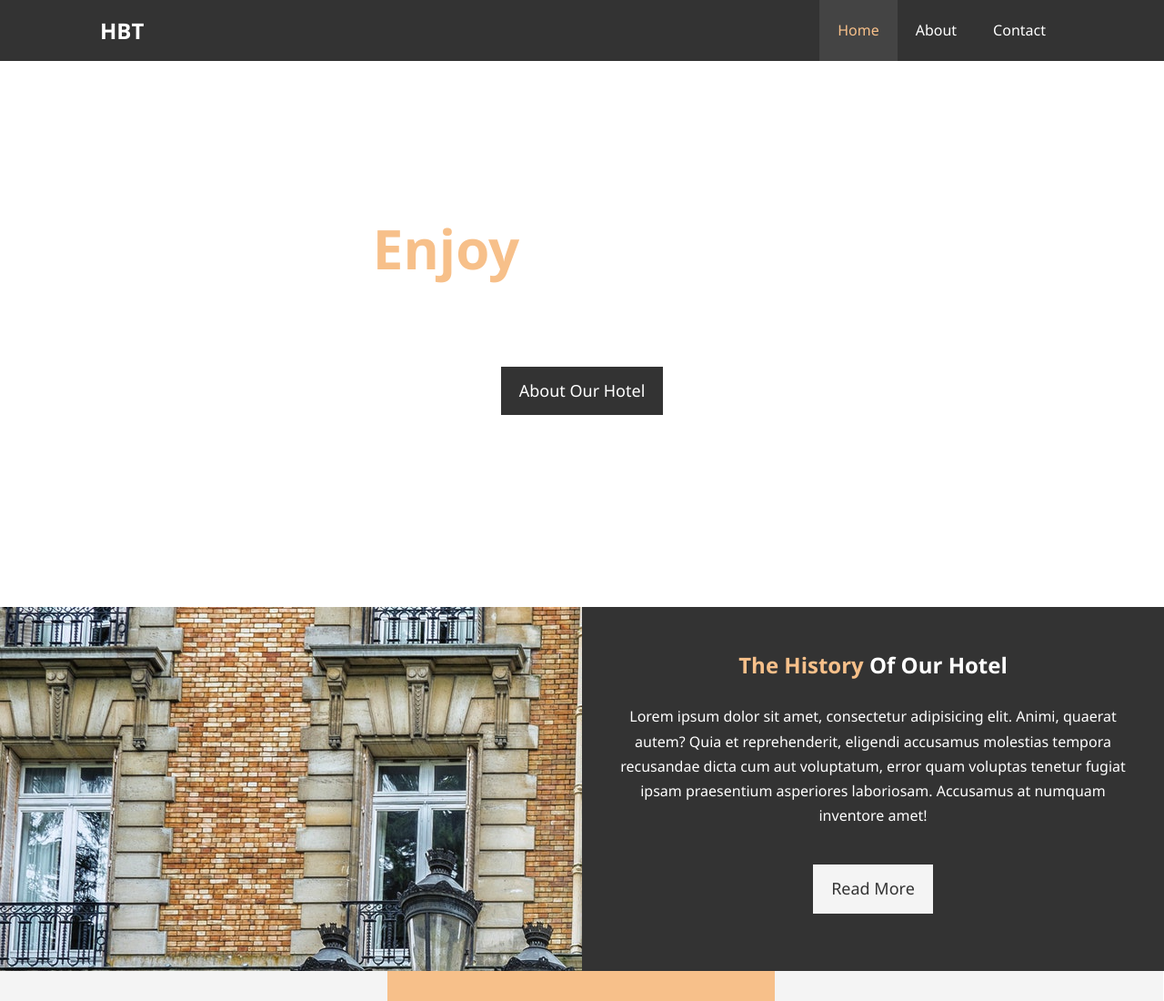
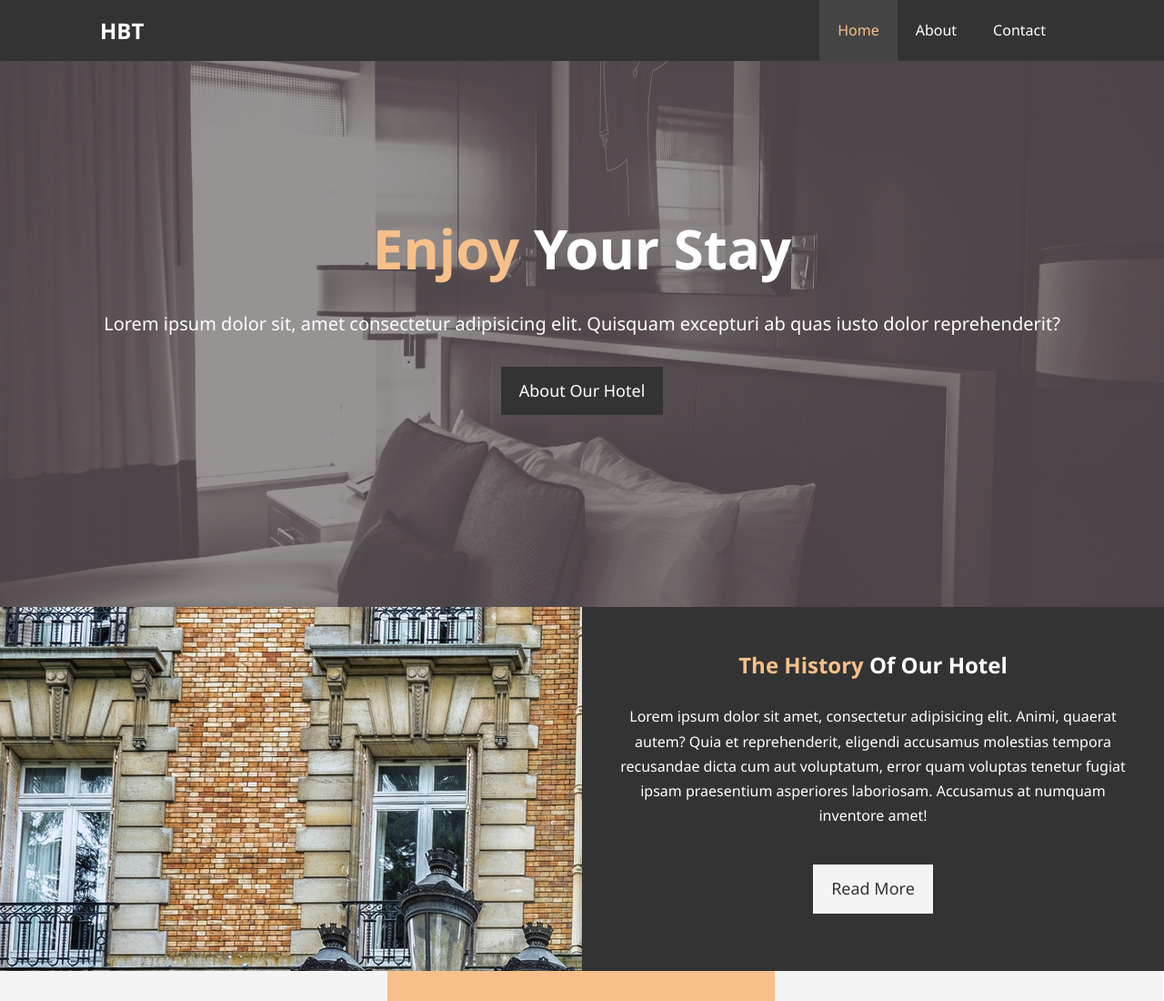
Before and after one commit to arafatiqbal/hotel-website, a plain HTML site: page index.html in a window 1280 px wide. Shown: the top 1100 px of the page at 91% size. Drawn offline with Linux system fonts and the light colour scheme.

Commit message:
Update style.css

```diff
--- a/CSS/style.css
+++ b/CSS/style.css
@@ -111,7 +111,7 @@ p{
 
 /* Showcase */
 #showcase{
-  background: url(/HotelWebsite/images/showcase.jpg)
+  background: url(../images/showcase.jpg)
   no-repeat center center/cover;
   height: 600px;
 }
```
